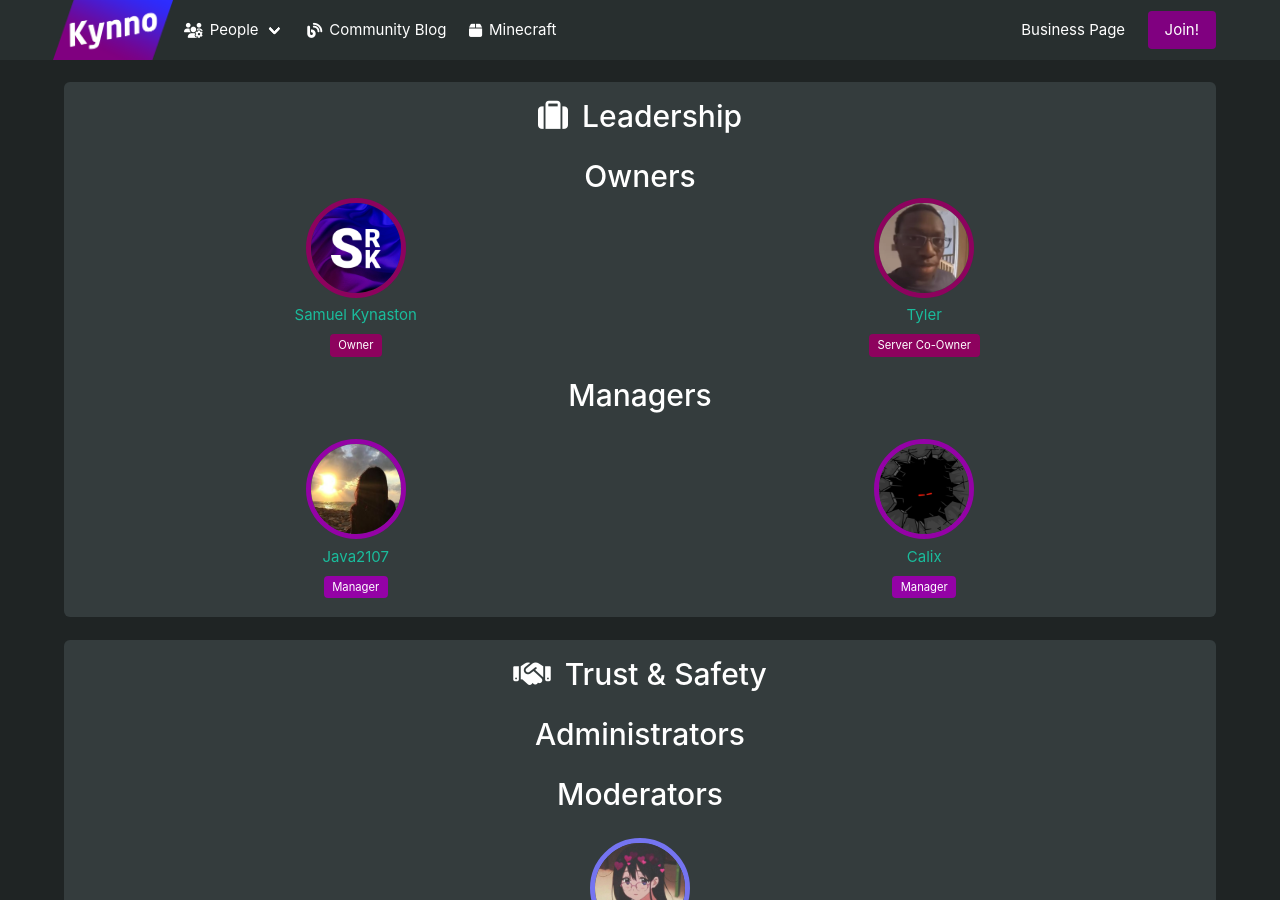
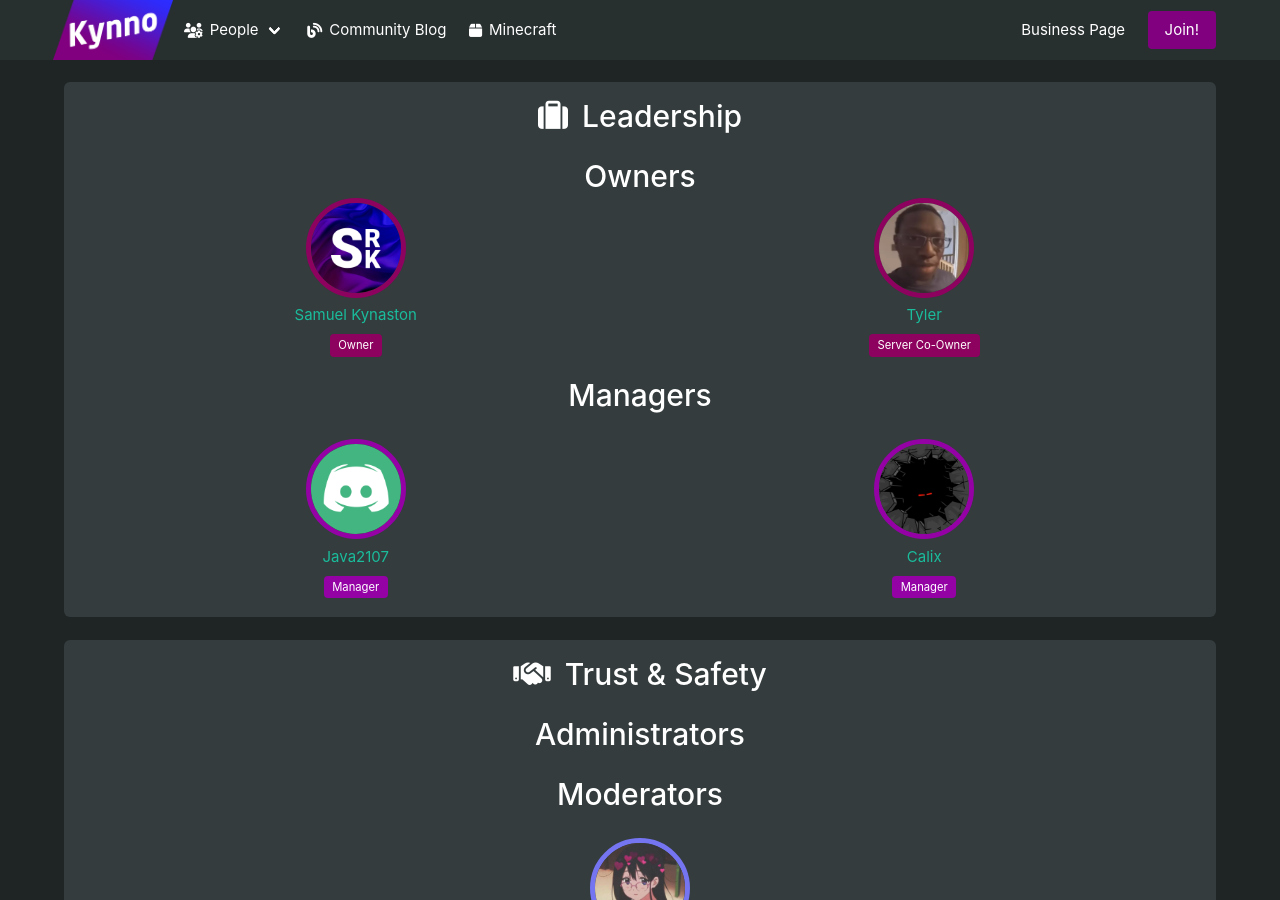
Before and after one commit to KynnoSoftware/kynno.github.io, a Jekyll site: the page built from staff.html, in a window 1280 px wide and 900 px high. Built offline with Jekyll 4.4.1, drawn with Linux system fonts in a browser that asks for light colours; nearby versions of some CDN libraries.

Commit message:
Add files via upload

```diff
--- a/_layouts/staff.html
+++ b/_layouts/staff.html
@@ -44,7 +44,7 @@ layout: compress
 
                     <div class="columns">
                         <div class="column">
-                            <img src="sources/images/staff/grimmy.png" class="staff is-manager">
+                            <img src="sources/images/staff/java.png" class="staff is-manager">
                             <br>
                             <a target="_blank" href="https://twitter.com/java2107">Java2107</a>
                             <br>
@@ -84,7 +84,6 @@ layout: compress
                             </span>
                         </div>
                     </div>
-                    <div class="columns">
                     <div class="column">
                         <img src="sources/images/staff/modefx.jpg" class="staff is-moderator">
                         <br>
@@ -92,7 +91,6 @@ layout: compress
                         <span class="tag is-moderator">
                             Moderator
                         </span>
-                        </div>
                     </div>
                 </div>
 
```
Lines whose indentation alone changed are shown as unchanged.
